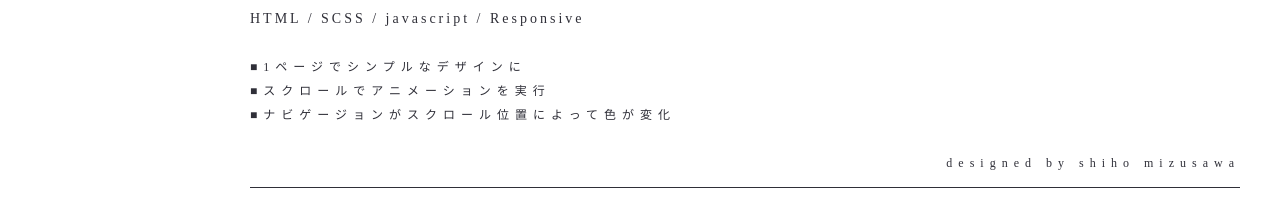
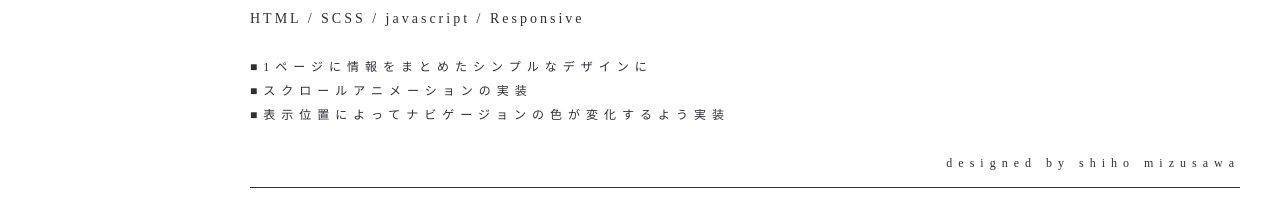
Before and after one commit to swimmyxox/portfolio, a website: page public/personal_work.html in a window 1280 px wide. Shown: the part 812-1020 px from the top of the page. Drawn offline with Linux system fonts and the light colour scheme; a web font is replaced by a local one.

Commit message:
fixed text

```diff
--- a/public/personal_work.html
+++ b/public/personal_work.html
@@ -61,9 +61,9 @@
               HTML / SCSS / javascript / Responsive
             </p>
             <p class="outline">
-              ■1ページでシンプルなデザインに<br />
-              ■スクロールでアニメーションを実行<br />
-              ■ナビゲージョンがスクロール位置によって色が変化
+              ■1ページに情報をまとめたシンプルなデザインに<br />
+              ■スクロールアニメーションの実装<br />
+              ■表示位置によってナビゲージョンの色が変化するよう実装
             </p>
             <p class="design">
               designed by shiho mizusawa
```
